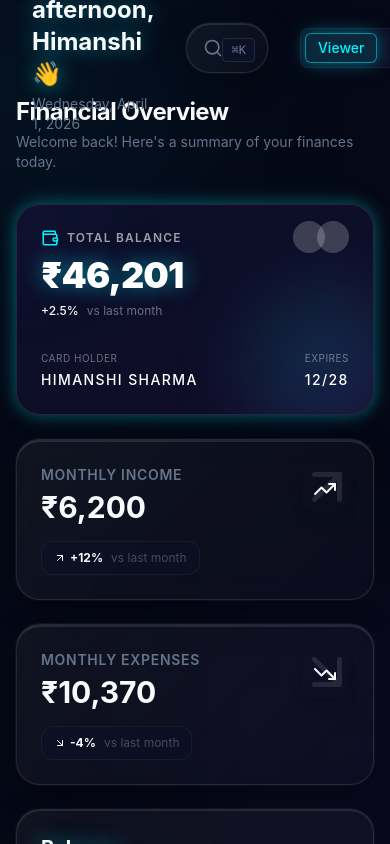
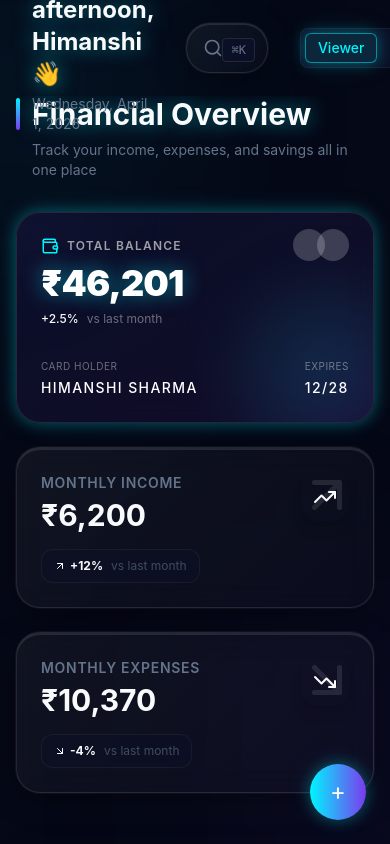
Before and after one commit to HimanshivaS2159/Finance-Dashboard-, a React (Vite) app: page / in a window 390 px wide. Built offline with nearby package versions, Linux system fonts and the light colour scheme.

Commit message:
feat: upgrade Dashboard with staggered animations and mobile FAB

```diff
--- a/src/pages/Dashboard.jsx
+++ b/src/pages/Dashboard.jsx
@@ -1,24 +1,65 @@
 import React from 'react';
+import { motion } from 'framer-motion';
 import SummaryCards from '../components/SummaryCards';
 import Charts from '../components/Charts';
 import Filters from '../components/Filters';
 import TransactionTable from '../components/TransactionTable';
 import Insights from '../components/Insights';
 
+const containerVariants = {
+  hidden: { opacity: 0 },
+  visible: {
+    opacity: 1,
+    transition: {
+      staggerChildren: 0.15,
+      delayChildren: 0.1,
+    },
+  },
+};
+
+const itemVariants = {
+  hidden: { opacity: 0, y: 20 },
+  visible: {
+    opacity: 1,
+    y: 0,
+    transition: {
+      duration: 0.5,
+      ease: [0.25, 0.46, 0.45, 0.94],
+    },
+  },
+};
+
 const Dashboard = () => {
   return (
-    <div className="w-full max-w-7xl mx-auto space-y-6 flex flex-col h-full scrollbar-hide pb-8">
-      {/* Header Info */}
-      <div className="mb-2">
-        <h2 className="text-2xl font-bold text-text mb-1 tracking-tight">Financial Overview</h2>
-        <p className="text-text-muted text-sm">Welcome back! Here's a summary of your finances today.</p>
-      </div>
+    <motion.div
+      variants={containerVariants}
+      initial="hidden"
+      animate="visible"
+      className="w-full max-w-7xl mx-auto space-y-6 flex flex-col h-full scrollbar-hide pb-8"
+    >
+      {/* Premium Header */}
+      <motion.div variants={itemVariants} className="mb-2">
+        <div className="flex items-center gap-3 mb-2">
+          <div className="w-1 h-8 bg-gradient-to-b from-primary to-secondary rounded-full"></div>
+          <h2 className="text-3xl font-bold text-text glow-text">Financial Overview</h2>
+        </div>
+        <p className="text-text-muted text-sm ml-4">
+          Track your income, expenses, and savings all in one place
+        </p>
+      </motion.div>
 
-      <SummaryCards />
+      <motion.div variants={itemVariants}>
+        <SummaryCards />
+      </motion.div>
 
-      <Charts />
+      <motion.div variants={itemVariants}>
+        <Charts />
+      </motion.div>
 
-      <div className="flex flex-col lg:flex-row gap-6 w-full">
+      <motion.div
+        variants={itemVariants}
+        className="flex flex-col lg:flex-row gap-6 w-full"
+      >
          <div className="flex-[3] flex flex-col relative w-full overflow-hidden">
              <Filters />
              <TransactionTable />
@@ -26,8 +67,19 @@ const Dashboard = () => {
          <div className="flex-1 w-full lg:min-w-[300px]">
              <Insights />
          </div>
-      </div>
-    </div>
+      </motion.div>
+
+      {/* Floating Action Button for Mobile */}
+      <motion.button
+        initial={{ scale: 0 }}
+        animate={{ scale: 1 }}
+        whileHover={{ scale: 1.1 }}
+        whileTap={{ scale: 0.9 }}
+        className="fixed bottom-6 right-6 lg:hidden w-14 h-14 bg-gradient-to-r from-primary to-secondary rounded-full shadow-neon-cyan flex items-center justify-center z-40"
+      >
+        <span className="text-2xl">+</span>
+      </motion.button>
+    </motion.div>
   );
 };
 
```
